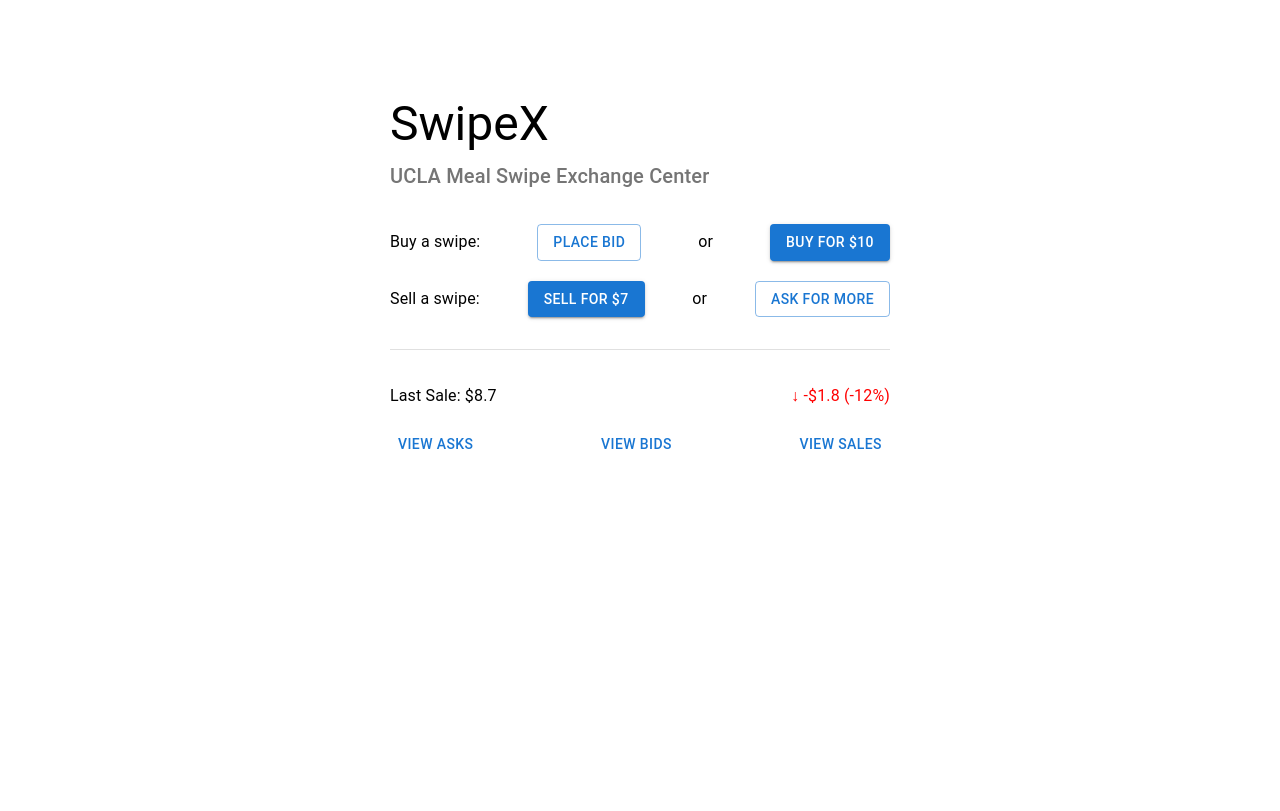
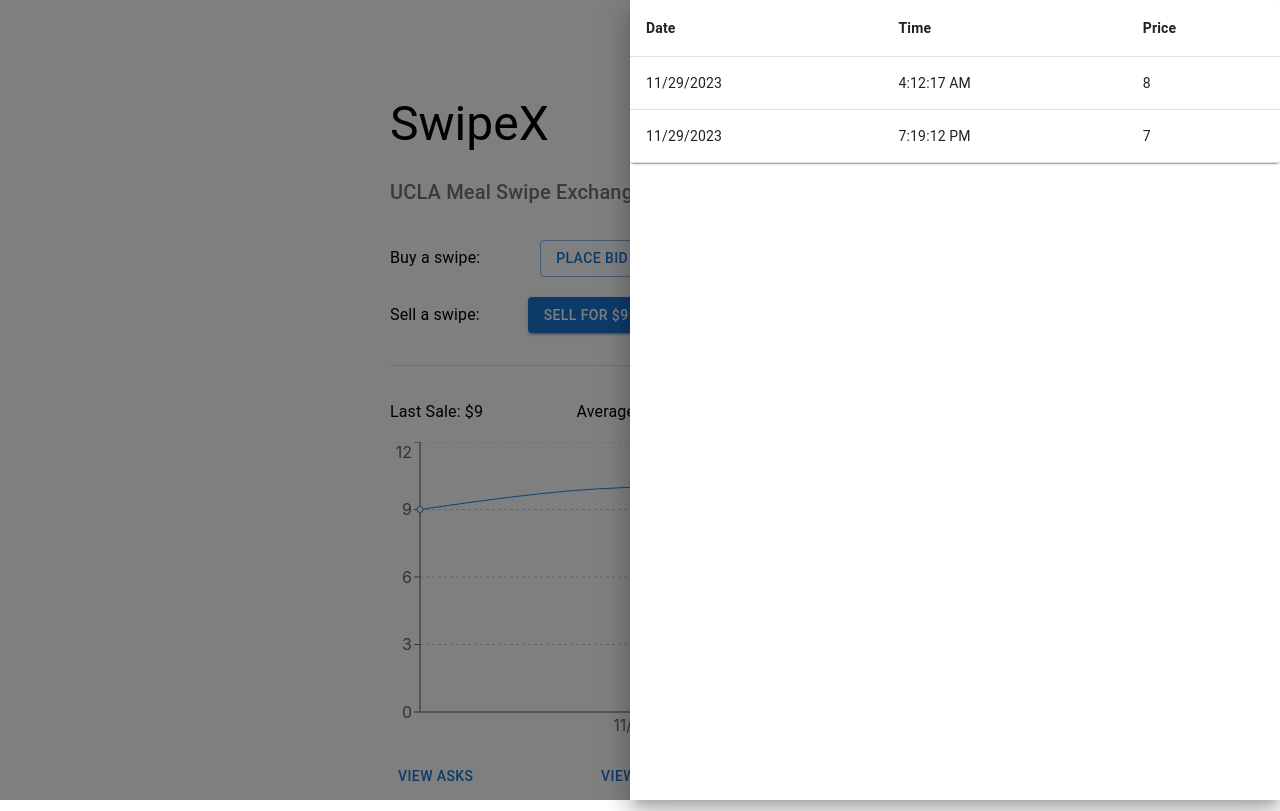
Before and after one commit to tonyliu1234/UCLA-Swipes-Exchange, a React (Create React App) app in the folder frontend/: page / in a window 1280 px wide. Both pictures are taken after a click on the button "VIEW ASKS". Built offline with nearby package versions, Linux system fonts and the light colour scheme.

Commit message:
Home page connect with API & other pages; Add price chart, order tables (#56)
* connect home page to user, bid, ask pages

* create price chart with mock data

* connect to orders API & add order table drawer

```diff
--- a/frontend/package.json
+++ b/frontend/package.json
@@ -14,6 +14,7 @@
     "react-dom": "^18.2.0",
     "react-router-dom": "^5.3.4",
     "react-scripts": "5.0.1",
+    "recharts": "^2.10.3",
     "web-vitals": "^2.1.4"
   },
   "scripts": {
--- a/frontend/src/App.js
+++ b/frontend/src/App.js
@@ -1,9 +1,11 @@
-import React from "react";
-import { BrowserRouter as Router, Route, Switch } from "react-router-dom";
-import userProfile from "./pages/userProfile";
-import signIn from "./pages/signIn";
-import signUp from "./pages/signUp";
-import changeUserProfile from "./pages/changeUserProfile";
+import React from 'react';
+import { BrowserRouter as Router, Route, Switch } from 'react-router-dom';
+import userProfile from './pages/userProfile';
+import signIn from './pages/signIn';
+import signUp from './pages/signUp';
+import changeUserProfile from './pages/changeUserProfile';
+import AskOrder from './pages/AskOrder';
+import BidOrder from './pages/BidOrder';
 import Home from './pages/Home';
 
 function App() {
@@ -14,6 +16,8 @@
         <Route path="/signIn" component={signIn} />
         <Route path="/signUp" component={signUp} />
         <Route path="/changeUserProfile" component={changeUserProfile} />
+        <Route path="/ask" component={AskOrder} />
+        <Route path="/bid" component={BidOrder} />
         <Route exact path="/" component={Home} />
       </Switch>
     </Router>
--- a/frontend/src/Components/ActionCard.js
+++ b/frontend/src/Components/ActionCard.js
@@ -1,7 +1,31 @@
-import React from 'react';
+import React, { useEffect, useState } from 'react';
 import { Box, Button, Typography } from '@mui/material';
 
-const ActionCard = () => {
+const ActionCard = ({ orders }) => {
+  const [lowestAsk, setLowestAsk] = useState(-1);
+  const [highestBid, setHighestBid] = useState(-1);
+
+  useEffect(() => {
+    let minAsk = Number.MAX_VALUE;
+    let maxBid = Number.MIN_VALUE;
+
+    orders.forEach(({ price, side }) => {
+      if (side === 'ASK') {
+        minAsk = Math.min(minAsk, price);
+      }
+      if (side === 'BID') {
+        maxBid = Math.max(maxBid, price);
+      }
+    });
+
+    if (minAsk !== Number.MAX_VALUE) {
+      setLowestAsk(minAsk);
+    }
+    if (maxBid !== Number.MIN_VALUE) {
+      setHighestBid(maxBid);
+    }
+  }, [orders]);
+
   return (
     <>
       <Box
@@ -13,10 +37,23 @@
         }}
       >
         <Typography>Buy a swipe:</Typography>
-        <Button variant="outlined">Place Bid</Button>
+        <Button
+          variant="outlined"
+          onClick={() => {
+            window.location.href = '/bid';
+          }}
+        >
+          Place Bid
+        </Button>
         <Typography>or</Typography>
-        <Button variant="contained" color="primary">
-          Buy for $10
+        <Button
+          variant="contained"
+          color="primary"
+          onClick={() => {
+            window.location.href = '/bid';
+          }}
+        >
+          {lowestAsk === -1 ? 'No asks now' : 'Buy for $' + lowestAsk}
         </Button>
       </Box>
       <Box
@@ -27,11 +64,24 @@
         }}
       >
         <Typography>Sell a swipe:</Typography>
-        <Button variant="contained" color="primary">
-          Sell for $7
+        <Button
+          variant="contained"
+          color="primary"
+          onClick={() => {
+            window.location.href = '/ask';
+          }}
+        >
+          {highestBid === -1 ? 'No bids now' : 'Sell for $' + highestBid}
         </Button>
         <Typography>or</Typography>
-        <Button variant="outlined">Ask for more</Button>
+        <Button
+          variant="outlined"
+          onClick={() => {
+            window.location.href = '/ask';
+          }}
+        >
+          Ask for more
+        </Button>
       </Box>
     </>
   );
--- a/frontend/src/Components/PriceCenter.js
+++ b/frontend/src/Components/PriceCenter.js
@@ -1,7 +1,72 @@
-import { Box, Button, Typography } from '@mui/material';
-import React from 'react';
+import {
+  Box,
+  Button,
+  Drawer,
+  Table,
+  TableBody,
+  TableCell,
+  TableContainer,
+  TableHead,
+  TableRow,
+  Typography,
+  Paper,
+} from '@mui/material';
+import React, { useEffect, useState } from 'react';
+import PriceChart from './PriceChart';
 
-const PriceCenter = () => {
+const PriceCenter = ({ orders }) => {
+  const [lastSale, setLastSale] = useState(-1);
+  const [averagePrice, setAveragePrice] = useState(-1);
+  const [priceChange, setPriceChange] = useState(-1);
+  const [priceChangePercentage, setPriceChangePercentage] = useState(-1);
+
+  const [open, setOpen] = useState(false);
+  const [filteredOrders, setFilteredOrders] = useState([]);
+
+  useEffect(() => {
+    if (orders.length > 0) {
+      setLastSale(orders[orders.length - 1].price);
+
+      let total = 0;
+      orders.forEach((order) => {
+        total += order.price;
+      });
+      setAveragePrice(total / orders.length);
+
+      const change = lastSale - averagePrice;
+      setPriceChange(change);
+      const changePercentage = (change / averagePrice) * 100;
+      setPriceChangePercentage(changePercentage);
+    }
+  }, [averagePrice, lastSale, orders]);
+
+  const handleOpen = (type) => {
+    let filtered;
+    switch (type) {
+      case 'ask':
+        filtered = orders.filter(
+          (order) => order.side === 'ASK' && order.is_matched === false
+        );
+        break;
+      case 'bid':
+        filtered = orders.filter(
+          (order) => order.side === 'BID' && order.is_matched === false
+        );
+        break;
+      case 'sale':
+        filtered = orders.filter((order) => order.is_matched === true);
+        break;
+      default:
+        filtered = [];
+    }
+    setFilteredOrders(filtered);
+    setOpen(true);
+  };
+
+  const handleClose = () => {
+    setOpen(false);
+  };
+
   return (
     <>
       <Box
@@ -11,7 +76,10 @@
           alignItems: 'center',
         }}
       >
-        <Typography variant="subtitle1">Last Sale: $8.7</Typography>
+        <Typography variant="subtitle1">Last Sale: ${lastSale}</Typography>
+        <Typography variant="subtitle1">
+          Average Price: ${averagePrice.toFixed(1)}
+        </Typography>
         <Box
           sx={{
             color: 'red',
@@ -20,19 +88,75 @@
             gap: 0.5,
           }}
         >
-          <Typography variant="subtitle1">↓</Typography>
-          <Typography variant="subtitle1">-$1.8 (-12%)</Typography>
+          <Typography variant="subtitle1">
+            {priceChange > 0 ? '↑' : '↓'}
+          </Typography>
+          <Typography variant="subtitle1">
+            {priceChange < 0 ? '-' : ''}${Math.abs(priceChange.toFixed(1))} (
+            {priceChange < 0 ? '-' : ''}
+            {Math.abs(priceChangePercentage.toFixed(1))}%)
+          </Typography>
         </Box>
       </Box>
+      <PriceChart orders={orders} />
       <Box
         sx={{
           display: 'flex',
           justifyContent: 'space-between',
         }}
       >
-        <Button variant="text">View Asks</Button>
-        <Button variant="text">View Bids</Button>
-        <Button variant="text">View Sales</Button>
+        <Button variant="text" onClick={() => handleOpen('ask')}>
+          View Asks
+        </Button>
+        <Button variant="text" onClick={() => handleOpen('bid')}>
+          View Bids
+        </Button>
+        <Button variant="text" onClick={() => handleOpen('sale')}>
+          View Sales
+        </Button>
+        <Drawer anchor="right" open={open} onClose={handleClose}>
+          <TableContainer component={Paper}>
+            <Table sx={{ minWidth: 650 }} aria-label="simple table">
+              <TableHead>
+                <TableRow>
+                  <TableCell>
+                    <Typography variant="h7" fontWeight="fontWeightBold">
+                      Date
+                    </Typography>
+                  </TableCell>
+                  <TableCell>
+                    <Typography variant="h7" fontWeight="fontWeightBold">
+                      Time
+                    </Typography>
+                  </TableCell>
+                  <TableCell>
+                    <Typography variant="h7" fontWeight="fontWeightBold">
+                      Price
+                    </Typography>
+                  </TableCell>
+                </TableRow>
+              </TableHead>
+              <TableBody>
+                {filteredOrders.length > 0 ? (
+                  filteredOrders.map((order) => {
+                    const date = new Date(order.posted);
+                    return (
+                      <TableRow key={order._id}>
+                        <TableCell>{date.toLocaleDateString()}</TableCell>
+                        <TableCell>{date.toLocaleTimeString()}</TableCell>
+                        <TableCell>{order.price}</TableCell>
+                      </TableRow>
+                    );
+                  })
+                ) : (
+                  <TableRow>
+                    <TableCell colSpan={3}>No orders to display</TableCell>
+                  </TableRow>
+                )}
+              </TableBody>
+            </Table>
+          </TableContainer>
+        </Drawer>
       </Box>
     </>
   );
--- /dev/null
+++ b/frontend/src/Components/PriceChart.js
@@ -0,0 +1,55 @@
+import { blue } from '@mui/material/colors';
+import React, { useEffect, useState } from 'react';
+import {
+  LineChart,
+  Line,
+  XAxis,
+  YAxis,
+  CartesianGrid,
+  Tooltip,
+} from 'recharts';
+
+const PriceChart = ({ orders }) => {
+  const [matchedOrders, setMatchedOrders] = useState([]);
+
+  useEffect(() => {
+    if (orders) {
+      console.log(orders);
+      const matchedData = orders.filter((item) => item.is_matched);
+
+      matchedData.forEach((item) => {
+        item.posted = new Date(item.posted).toLocaleString();
+      });
+
+      setMatchedOrders(matchedData);
+    }
+  }, [orders]);
+
+  return (
+    <LineChart
+      width={500}
+      height={300}
+      data={matchedOrders}
+      margin={{ left: -30 }}
+    >
+      <CartesianGrid strokeDasharray="3 3" />
+      <XAxis
+        dataKey="posted"
+        tickFormatter={(str) => {
+          const date = new Date(str);
+          return date.toLocaleDateString();
+        }}
+      />
+      <YAxis />
+      <Tooltip />
+      <Line
+        type="monotone"
+        dataKey="price"
+        stroke={blue[600]}
+        activeDot={{ r: 8 }}
+      />
+    </LineChart>
+  );
+};
+
+export default PriceChart;
--- a/frontend/src/pages/Home.js
+++ b/frontend/src/pages/Home.js
@@ -1,10 +1,98 @@
-import React from 'react';
+import React, { useEffect, useState } from 'react';
 import ActionCard from '../Components/ActionCard';
-import { Box, Divider, Typography } from '@mui/material';
+import { Box, Divider, IconButton, Typography } from '@mui/material';
 import PriceCenter from '../Components/PriceCenter';
 import { grey } from '@mui/material/colors';
+import AccountCircle from '@mui/icons-material/AccountCircle';
+
+const mockData = [
+  {
+    _id: '6567264bd623ad3e4a6a0cfd',
+    is_matched: false,
+    owner_id: '65671a2fada3e0383290e582',
+    posted: 'Wed, 29 Nov 2023 03:53:47 GMT',
+    price: 9,
+    side: 'BID',
+  },
+  {
+    _id: '65672aa16d0ea2f52bfd7517',
+    is_matched: false,
+    owner_id: '65671a2fada3e0383290e582',
+    posted: 'Wed, 29 Nov 2023 04:12:17 GMT',
+    price: 8,
+    side: 'ASK',
+  },
+  {
+    _id: '65672ac0d11d51e8ec3c7cee',
+    is_matched: true,
+    owner_id: '65671a2fada3e0383290e582',
+    posted: 'Mon, 27 Nov 2023 04:12:48 GMT',
+    price: 9,
+    side: 'BID',
+  },
+  {
+    _id: '65672ad37be56623d5913458',
+    is_matched: true,
+    owner_id: '65671a2fada3e0383290e582',
+    posted: 'Tue, 26 Nov 2023 04:13:07 GMT',
+    price: 10,
+    side: 'ASK',
+  },
+  {
+    _id: '6567fe3a68e54896946c619b',
+    is_matched: false,
+    owner_id: '65671a2fada3e0383290e582',
+    posted: 'Wed, 29 Nov 2023 19:15:06 GMT',
+    price: 8,
+    side: 'BID',
+  },
+  {
+    _id: '6567ff3079af9914d23f7e65',
+    is_matched: false,
+    owner_id: '65671a2fada3e0383290e582',
+    posted: 'Wed, 29 Nov 2023 19:19:12 GMT',
+    price: 7,
+    side: 'ASK',
+  },
+  {
+    _id: '6567ff4682ab59430b3bb34a',
+    is_matched: true,
+    owner_id: '65671a2fada3e0383290e582',
+    posted: 'Wed, 29 Nov 2023 19:19:34 GMT',
+    price: 9,
+    side: 'BID',
+  },
+];
+
+const fetchOrders = async () => {
+  try {
+    // TODO: change to prod endpoint
+    const response = await fetch('http://localhost:5000/orders', {
+      method: 'GET',
+      headers: {
+        'Content-Type': 'application/json',
+      },
+    });
+
+    if (!response.ok) {
+      throw new Error(`HTTP error! status: ${response.status}`);
+    }
+    const orders = await response.json();
+
+    return orders;
+  } catch (error) {
+    console.error('Error fetching order stats:', error);
+  }
+};
 
 const Home = () => {
+  // const [orders, setOrders] = useState([]);
+
+  // useEffect(async () => {
+  //   const data = await fetchOrders();
+  //   setOrders(data);
+  // }, [fetchOrders]);
+
   return (
     <Box
       sx={{
@@ -17,18 +105,33 @@
         marginTop: 10,
       }}
     >
+      <Box
+        sx={{
+          display: 'flex',
+          justifyContent: 'space-between',
+          alignItems: 'center',
+        }}
+      >
+        <Typography variant="h3">SwipeX</Typography>
+        <IconButton
+          onClick={() => {
+            window.location.href = '/userProfile';
+          }}
+        >
+          <AccountCircle sx={{ fontSize: '2rem' }} />
+        </IconButton>
+      </Box>
       <Box marginBottom={2}>
-        <Typography variant="h3">SwipeX</Typography>
         <Box marginY={1}></Box>
         <Typography variant="h6" color={grey['600']}>
           UCLA Meal Swipe Exchange Center{' '}
         </Typography>
       </Box>
-      <ActionCard />
+      <ActionCard orders={mockData} />
       <Box marginY={2}>
         <Divider />
       </Box>
-      <PriceCenter />
+      <PriceCenter orders={mockData} />
     </Box>
   );
 };
```
Also changed, not shown: frontend/src/pages/Page1.js (deleted, +0 -7 lines), frontend/src/pages/Page2.js (deleted, +0 -7 lines), frontend/src/pages/Page3.js (deleted, +0 -7 lines), frontend/src/pages/Page4.js (deleted, +0 -7 lines), frontend/src/pages/Page5.js (deleted, +0 -7 lines), frontend/src/pages/Page6.js (deleted, +0 -7 lines), 2 other files (tests, documents, lock files or other folders).
